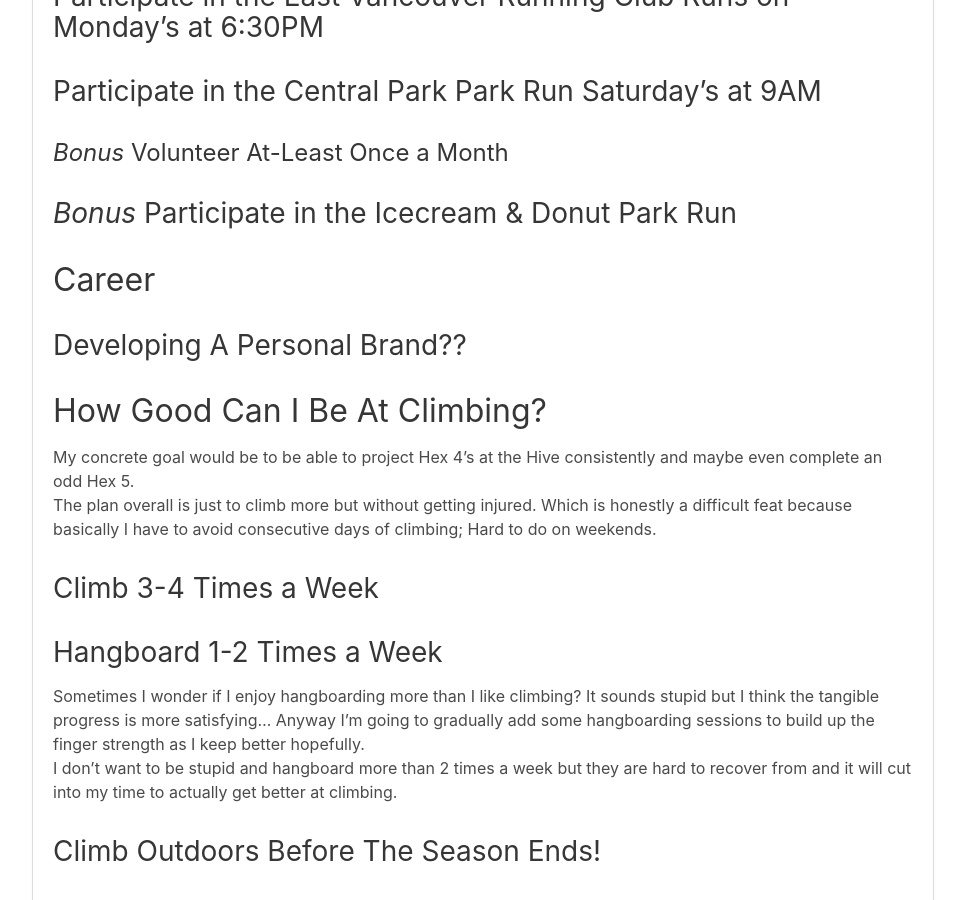
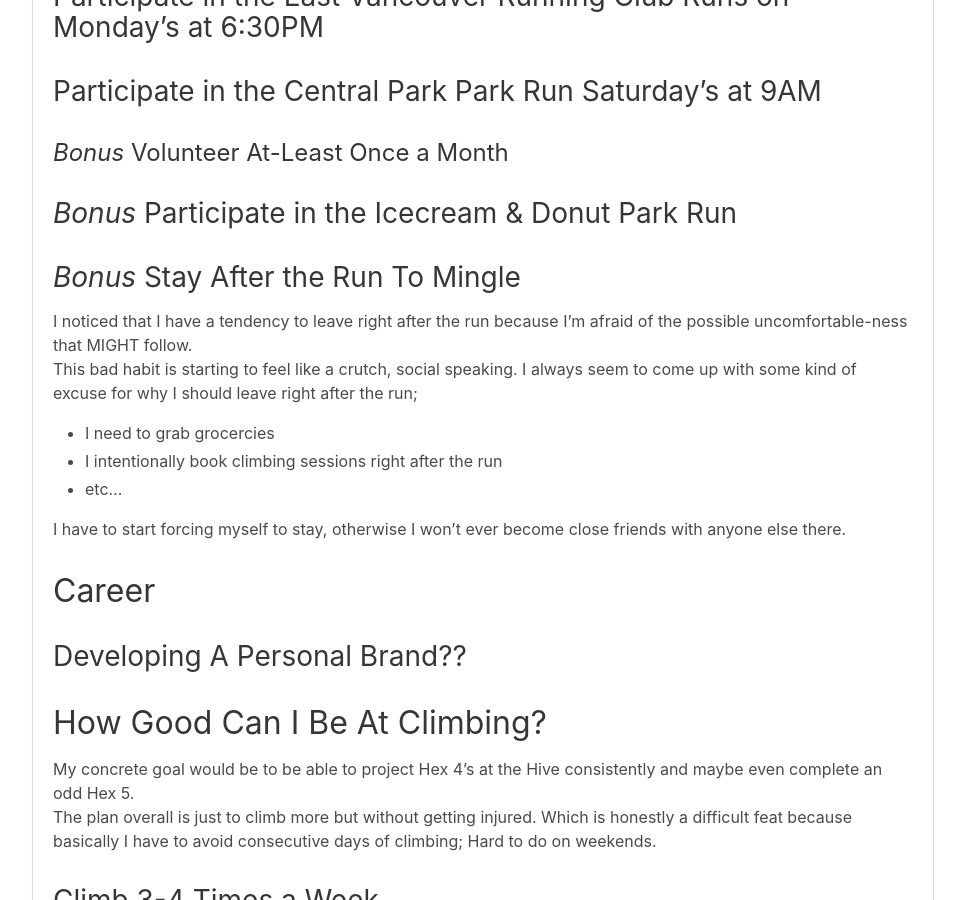
Before and after one commit to arashout/arashout.site, a Jekyll site: the page built from _posts/2021-08-23-goals-systems-for-post-covid.md, in a window 1280 px wide and 900 px high, scrolled down 762 px. Shown: the whole window, without its empty margins (157-1122 px from the left). Built offline with Jekyll 4.4.1, drawn with Linux system fonts in a browser that asks for light colours; nearby versions of some CDN libraries.

Commit message:
Additional note about staying to mingle

```diff
--- a/_posts/2021-08-23-goals-systems-for-post-covid.md
+++ b/_posts/2021-08-23-goals-systems-for-post-covid.md
@@ -24,6 +24,15 @@ but for now I think a worthy goal is to go to as many running clubs/groups/event
 ## Participate in the Central Park Park Run Saturday's at 9AM
 ### *Bonus* Volunteer At-Least Once a Month
 ## *Bonus* Participate in the Icecream & Donut Park Run
+## *Bonus* Stay After the Run To Mingle
+I noticed that I have a tendency to leave right after the run because I'm afraid of the possible uncomfortable-ness that MIGHT follow.
+This bad habit is starting to feel like a crutch, social speaking. I always seem to come up with some kind of excuse for why I should leave right after the run;
+- I need to grab grocercies
+- I intentionally book climbing sessions right after the run
+- etc...
+
+I have to start forcing myself to stay, otherwise I won't ever become close friends with anyone else there.
+
 
 # Career
 ## Developing A Personal Brand??
```
